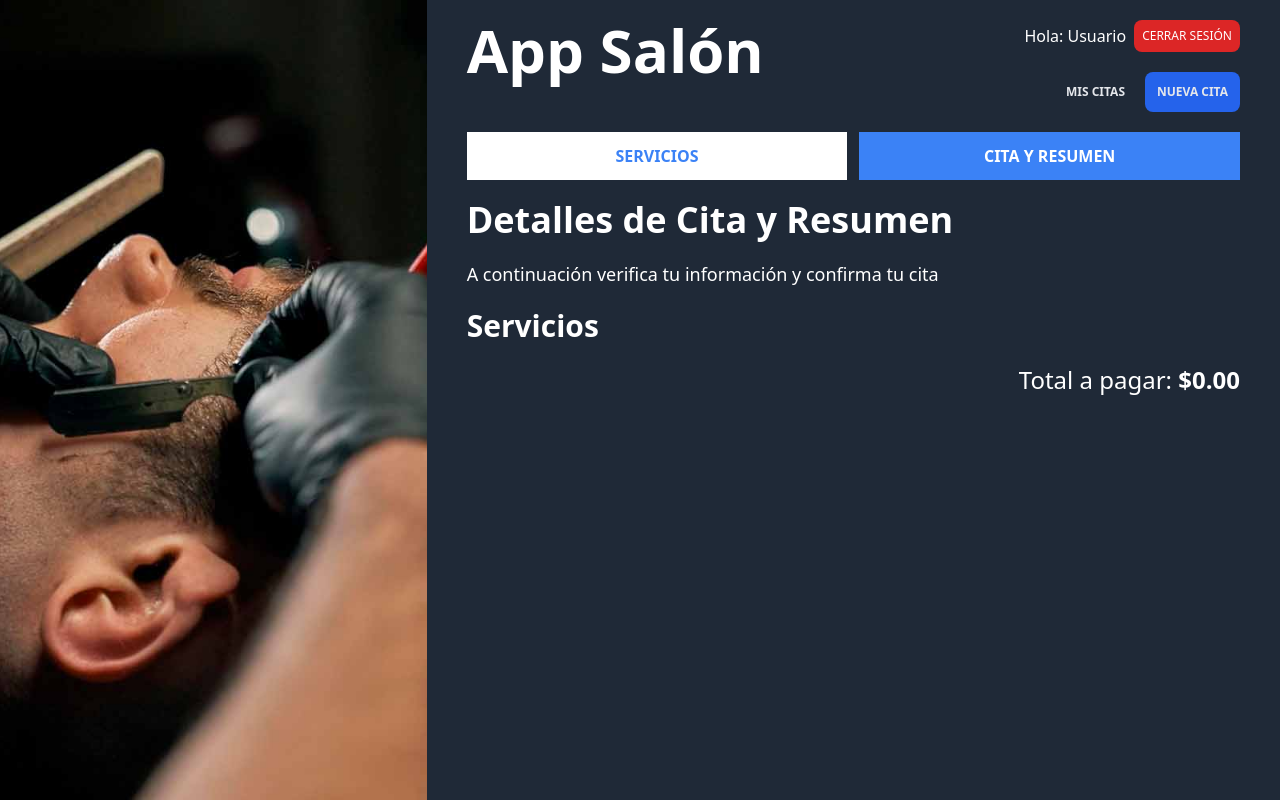
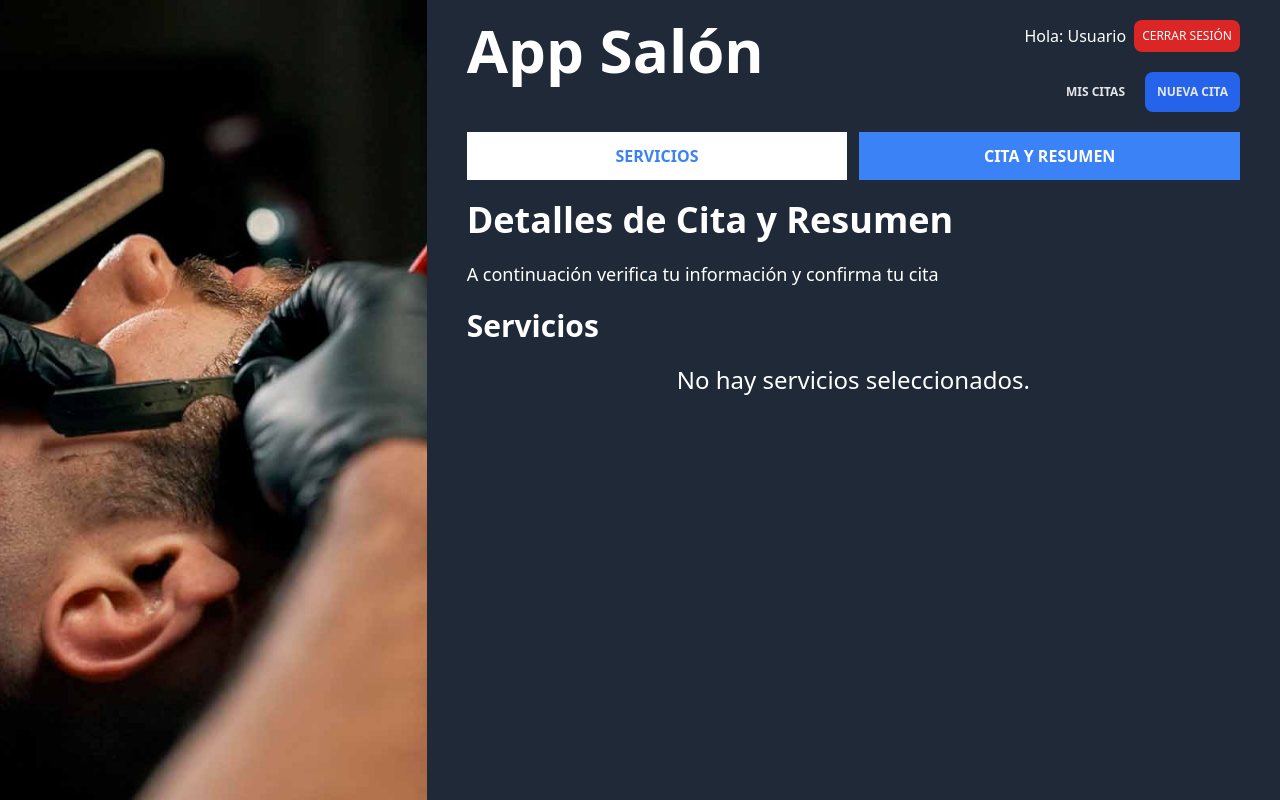
Before and after one commit to csena72/appsalon_FE, a Vue app: page /reservaciones/nueva/detalles in a window 1280 px wide. Built offline with nearby package versions, Linux system fonts and the light colour scheme.

Commit message:
muestra mesaje si no hay servicios seleccionados

```diff
--- a/src/stores/appointments.js
+++ b/src/stores/appointments.js
@@ -23,6 +23,10 @@
         return (id) => services.value.some(service => service._id === id)
     })
 
+    const noServicesSelected = computed(() => {
+        return services.value.length === 0
+    })
+
     const totalAmount = computed(() => {
         return services.value.reduce((total, service) => total + service.price, 0)
     })
@@ -31,6 +35,7 @@
         services,
         onServiceSelected,
         isServiceSelected,
+        noServicesSelected,
         totalAmount,
     }
 })
--- a/src/views/appointments/AppointmentVue.vue
+++ b/src/views/appointments/AppointmentVue.vue
@@ -13,8 +13,8 @@
 
     <h3 class="text-3xl font-extrabold text-white">Servicios</h3>
 
-    <div class="grid gap-5">
-
+    <p v-if="appointments.noServicesSelected" class="text-white text-2xl text-center">No hay servicios seleccionados.</p>
+    <div v-else class="grid gap-5">
         <SelectedService
             v-for="service in appointments.services"
             :key="service._id"
```
